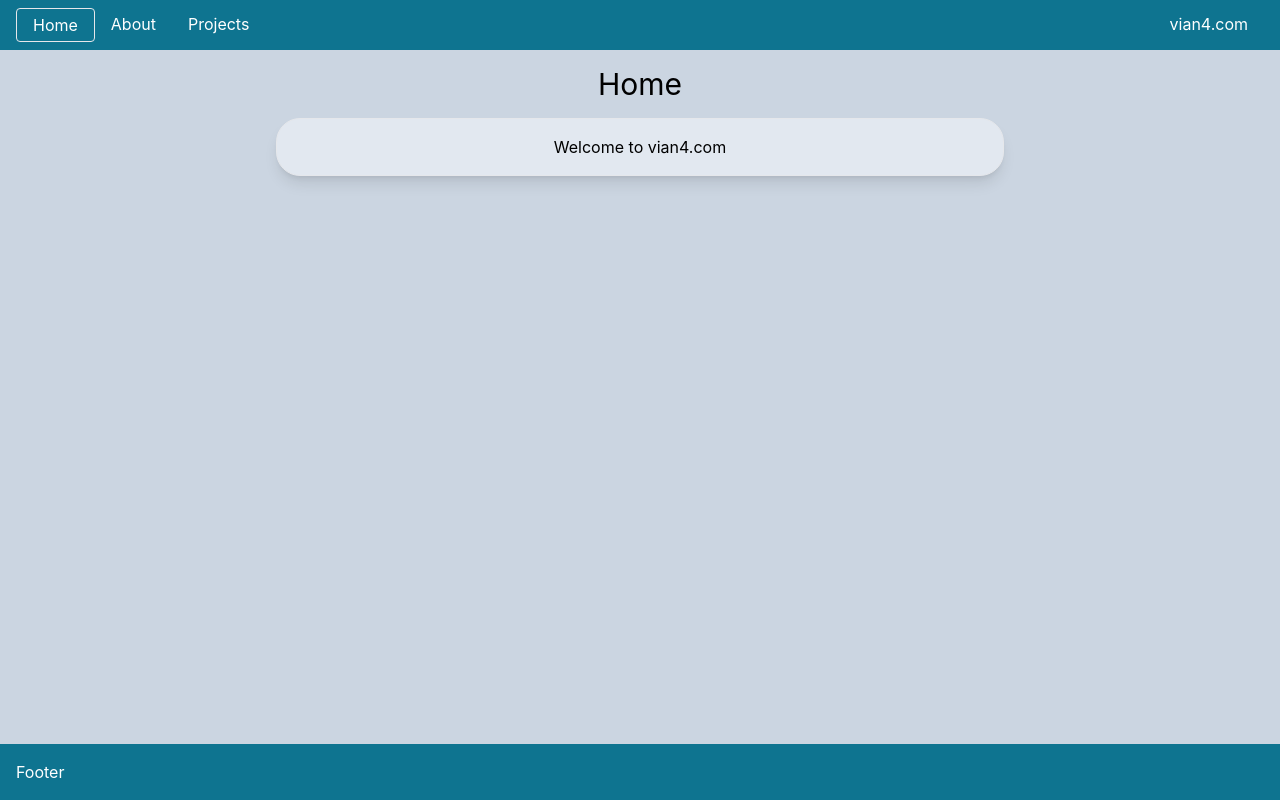
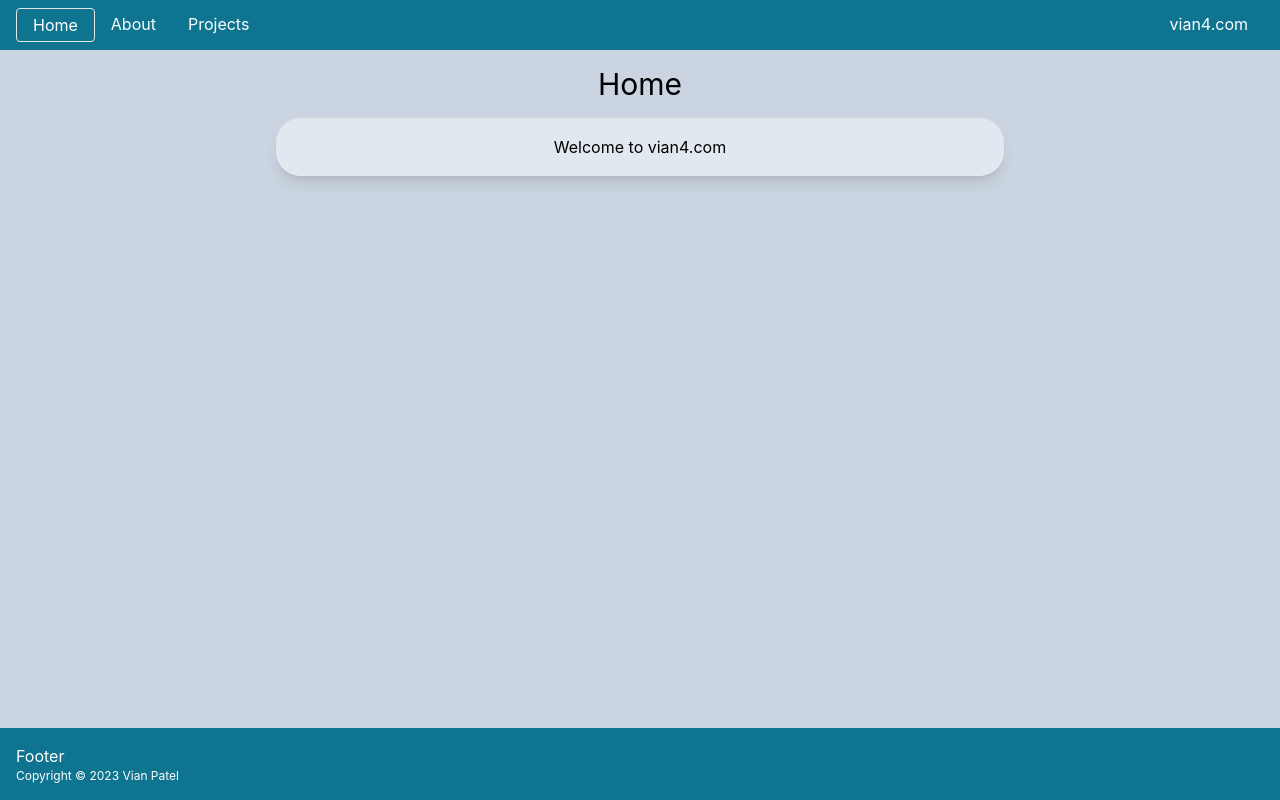
Before and after one commit to VianPatel/vian4.com, a React (Create React App) app: page / in a window 1280 px wide. Built offline with nearby package versions, Linux system fonts and the light colour scheme.

Commit message:
add copyright

```diff
--- a/src/Layout.js
+++ b/src/Layout.js
@@ -23,6 +23,7 @@ export default function App() {
 
         <div class="p-4 bg-cyan-700">
           <p class="text-white">Footer</p>
+          <p class="text-white text-xs">Copyright © 2023 Vian Patel</p>
         </div>
       </div>
 
```
